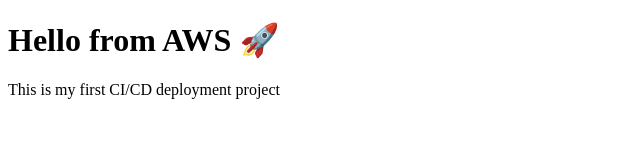
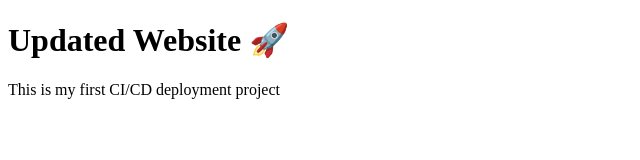
Before and after one commit to meesalatiru/aws-static-site-Practice, a plain HTML site: page index.html in a window 1280 px wide. Shown: the whole page, without its empty margins (0-640 px from the left). Drawn offline with Linux system fonts and the light colour scheme.

Commit message:
update site

```diff
--- a/index.html
+++ b/index.html
@@ -4,7 +4,7 @@
     <title>AWS CI/CD Project</title>
 </head>
 <body>
-    <h1>Hello from AWS 🚀</h1>
+    <h1>Updated Website 🚀</h1>
     <p>This is my first CI/CD deployment project</p>
 </body>
 </html>
```
